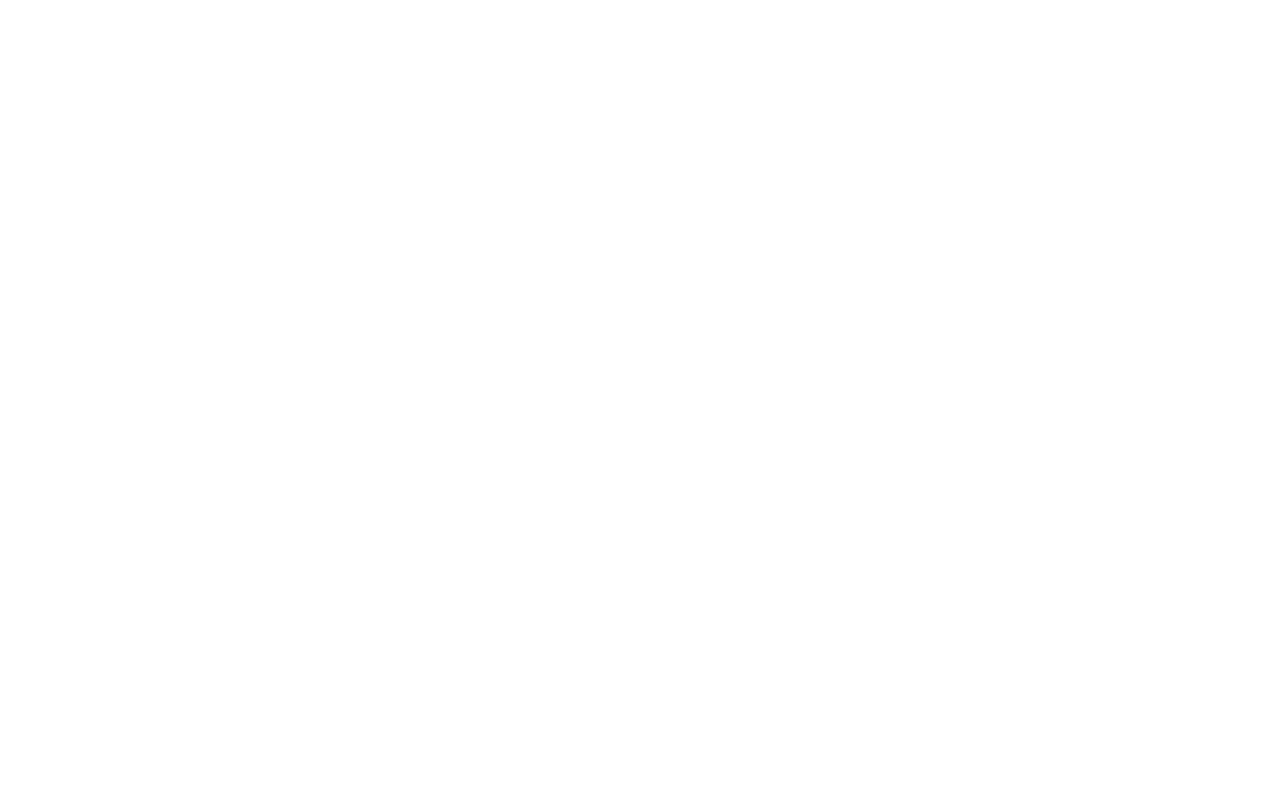
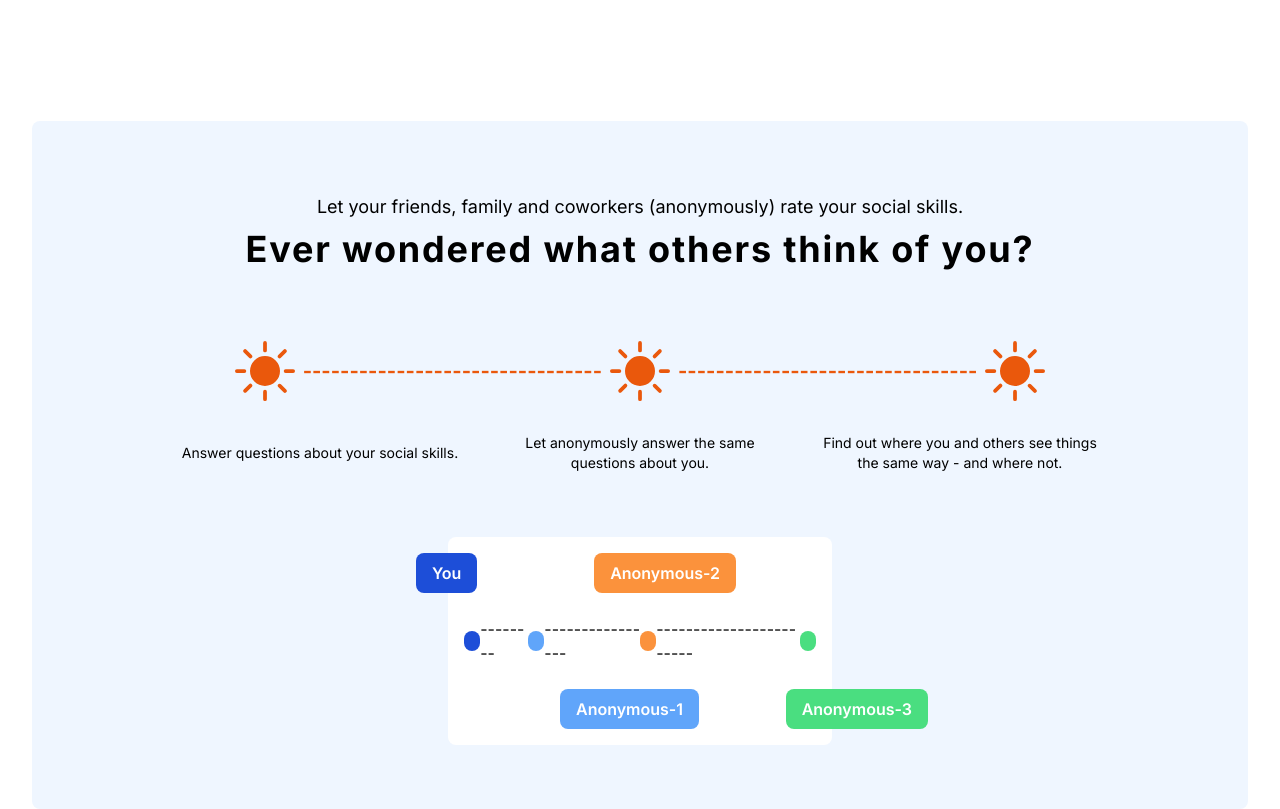
Before and after one commit to Sujith777/density-task, a Next.js app: page / in a window 1280 px wide. Shown: the part 3480-4289 px from the top of the page. Before the commit the page ends 3601 px from the top, so only its background shows below. Built offline with nearby package versions, Linux system fonts and the light colour scheme.

Commit message:
Completed ratings section

```diff
--- a/app/page.js
+++ b/app/page.js
@@ -3,6 +3,7 @@ import Main from "@/components/Main";
 import Features from "@/components/Features";
 import Meet from "@/components/Meet";
 import SelfImprovement from "@/components/SelfImprovement";
+import Ratings from "@/components/Ratings";
 
 export default function Home() {
   return (
@@ -12,6 +13,7 @@ export default function Home() {
       <Features />
       <Meet />
       <SelfImprovement />
+      <Ratings />
     </main>
   );
 }
--- /dev/null
+++ b/components/Ratings.jsx
@@ -0,0 +1,62 @@
+import { BsSunFill } from "react-icons/bs";
+import React from "react";
+
+const Ratings = () => {
+  return (
+    <div className="flex flex-col gap-16 relative py-16 bg-blue-50 rounded-lg px-32 mx-8">
+      <div className="flex flex-col gap-2 text-center p-2">
+        <p className="text-lg">
+          Let your friends, family and coworkers (anonymously) rate your social
+          skills.
+        </p>
+        <p className="text-4xl font-bold tracking-wider">
+          Ever wondered what others think of you?
+        </p>
+      </div>
+      <div className="flex flex-col gap-8">
+        <div className="flex justify-center items-center gap-2 text-orange-600 text-xl font-bold">
+          <BsSunFill className="text-6xl text-orange-600" />
+          --------------------------------
+          <BsSunFill className="text-6xl text-orange-600" />
+          --------------------------------
+          <BsSunFill className="text-6xl text-orange-600" />
+        </div>
+        <div className="flex gap-8 justify-center items-center">
+          <p className="text-sm text-center w-[30%]">
+            Answer questions about your social skills.
+          </p>
+          <p className="text-sm text-center w-[30%]">
+            Let anonymously answer the same questions about you.
+          </p>
+          <p className="text-sm text-center w-[30%]">
+            Find out where you and others see things the same way - and where
+            not.
+          </p>
+        </div>
+      </div>
+      <div className="bg-white relative flex items-center justify-center w-[40%] py-20 px-4 h-full mx-auto rounded-lg">
+        <div className="rounded-full bg-blue-700 w-5 h-5" />
+        --------
+        <div className="rounded-full bg-blue-400 w-5 h-5" />
+        ----------------
+        <div className="rounded-full bg-orange-400 w-5 h-5" />
+        ------------------------
+        <div className="rounded-full bg-green-400 w-5 h-5" />
+        <div className="absolute -left-8 top-4 rounded-lg bg-blue-700 py-2 px-4 font-semibold text-white">
+          You
+        </div>
+        <div className="absolute left-28 bottom-4 rounded-lg bg-blue-400 py-2 px-4 font-semibold text-white">
+          Anonymous-1
+        </div>
+        <div className="absolute right-24 top-4 rounded-lg bg-orange-400 py-2 px-4 font-semibold text-white">
+          Anonymous-2
+        </div>
+        <div className="absolute -right-24 bottom-4 rounded-lg bg-green-400 py-2 px-4 font-semibold text-white">
+          Anonymous-3
+        </div>
+      </div>
+    </div>
+  );
+};
+
+export default Ratings;
```
